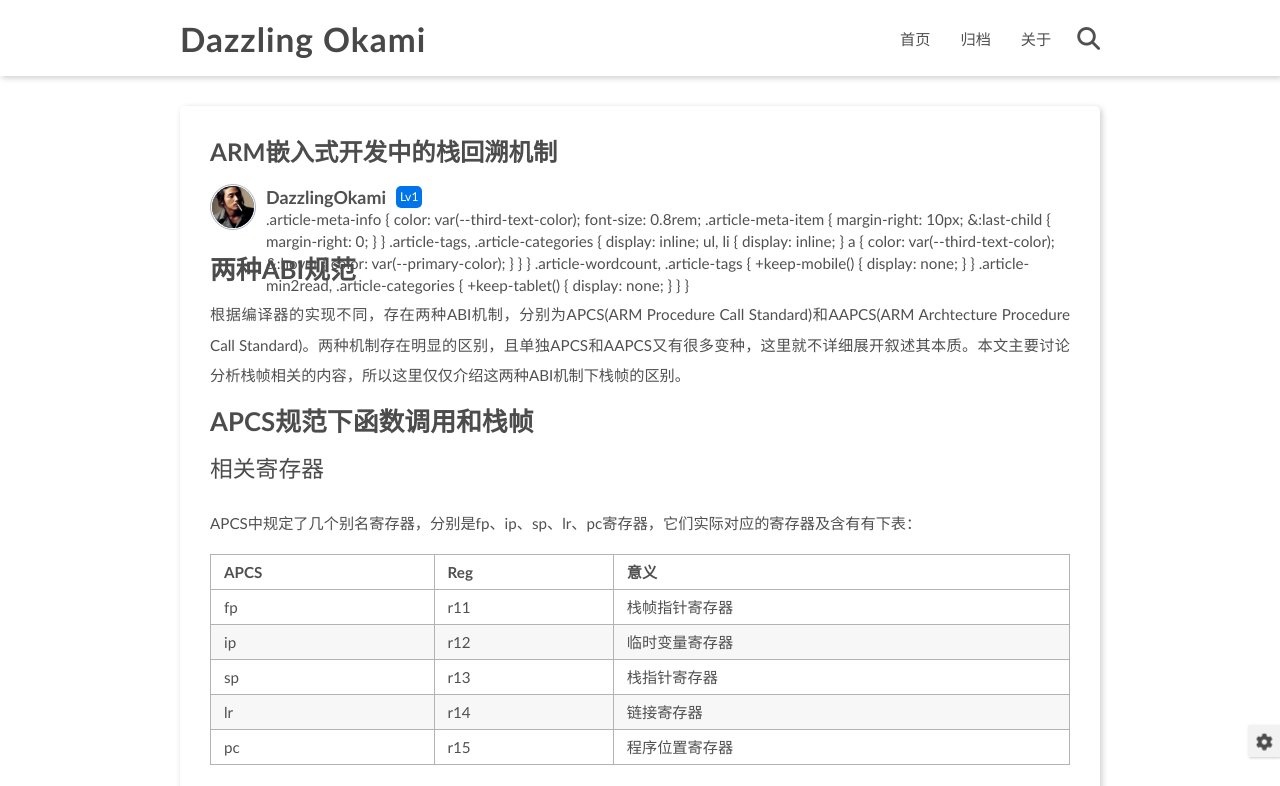
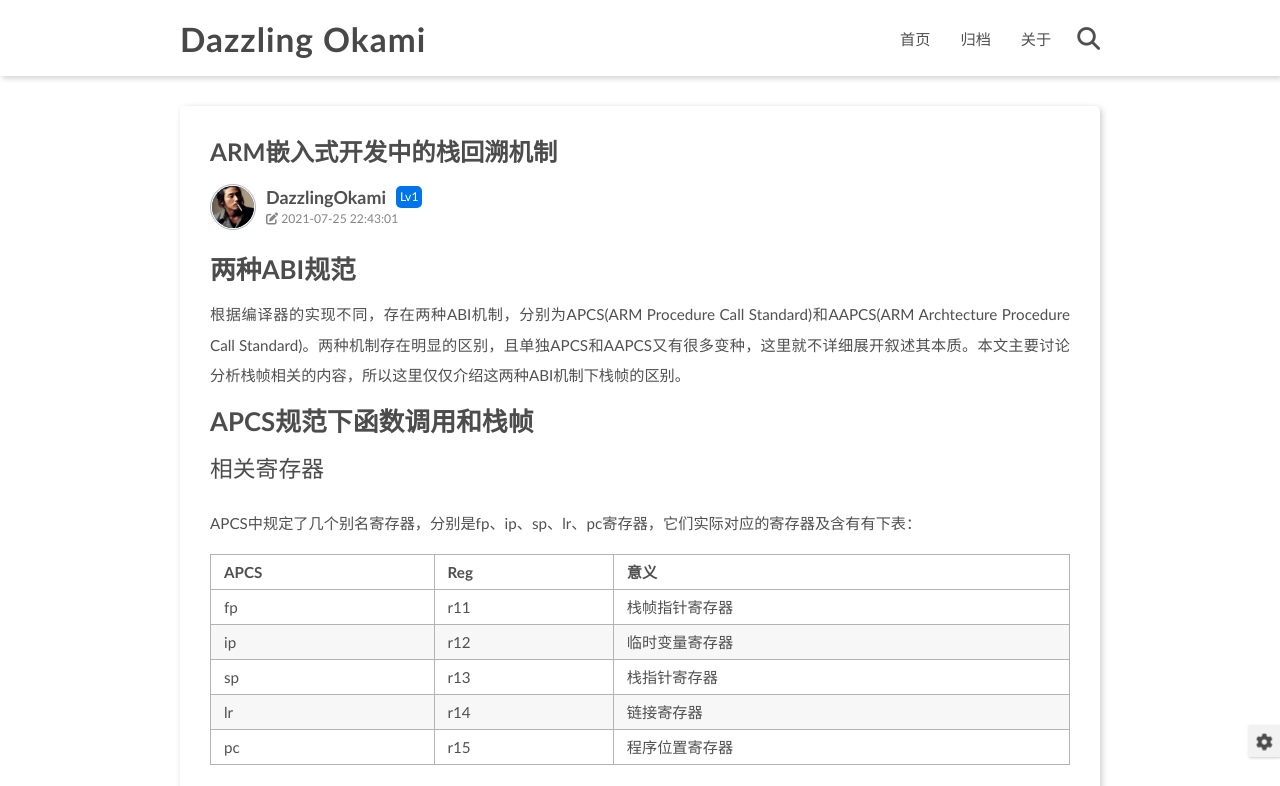
Before and after one commit to DazzlingOkami/dazzlingokami.github.io, a plain HTML site: page 2021/07/25/ARM嵌入式开发中的栈回溯机制/index.html in a window 1280 px wide. Shown: the top 786 px of the page. Drawn offline with Linux system fonts and the light colour scheme; some packages are replaced by stand-ins of ours; a script that the page names is missing.

Commit message:
Site updated: 2021-11-06 01:27:20

```diff
--- a/2021/07/25/ARM嵌入式开发中的栈回溯机制/index.html
+++ b/2021/07/25/ARM嵌入式开发中的栈回溯机制/index.html
@@ -148,50 +148,18 @@
                         <span class="level">Lv1</span>
                     </div>
                     <div class="meta-info">
-                        .article-meta-info {
-  color: var(--third-text-color);
-  font-size: 0.8rem;
-
-  .article-meta-item {
-    margin-right: 10px;
-
-    &:last-child {
-      margin-right: 0;
-    }
-  }
+                        <div class="article-meta-info">
+    <span class="article-date article-meta-item">
+        <i class="fas fa-edit"></i> 2021-07-25 22:43:01
+    </span>
 
 
-  .article-tags, .article-categories {
-    display: inline;
-
-    ul, li {
-      display: inline;
-    }
-
-    a {
-      color: var(--third-text-color);
-
-      &:hover {
-        color: var(--primary-color);
-      }
-    }
-  }
 
 
-  .article-wordcount, .article-tags {
-    +keep-mobile() {
-      display: none;
-    }
-  }
 
-  .article-min2read, .article-categories {
 
-    +keep-tablet() {
-      display: none;
-    }
 
-  }
-}
+</div>
 
                     </div>
                 </div>
```
Also changed, not shown: 2021/07/25/Macro returning the number of arguments it is given in C/index.html (+5 -37 lines), 2021/07/25/Recommended C style and coding rules/index.html (+5 -37 lines), 2021/07/25/常见的字符串Hash算法/index.html (+5 -37 lines), 2021/11/02/SVC系统调用的编程使用方法/index.html (+5 -37 lines).
